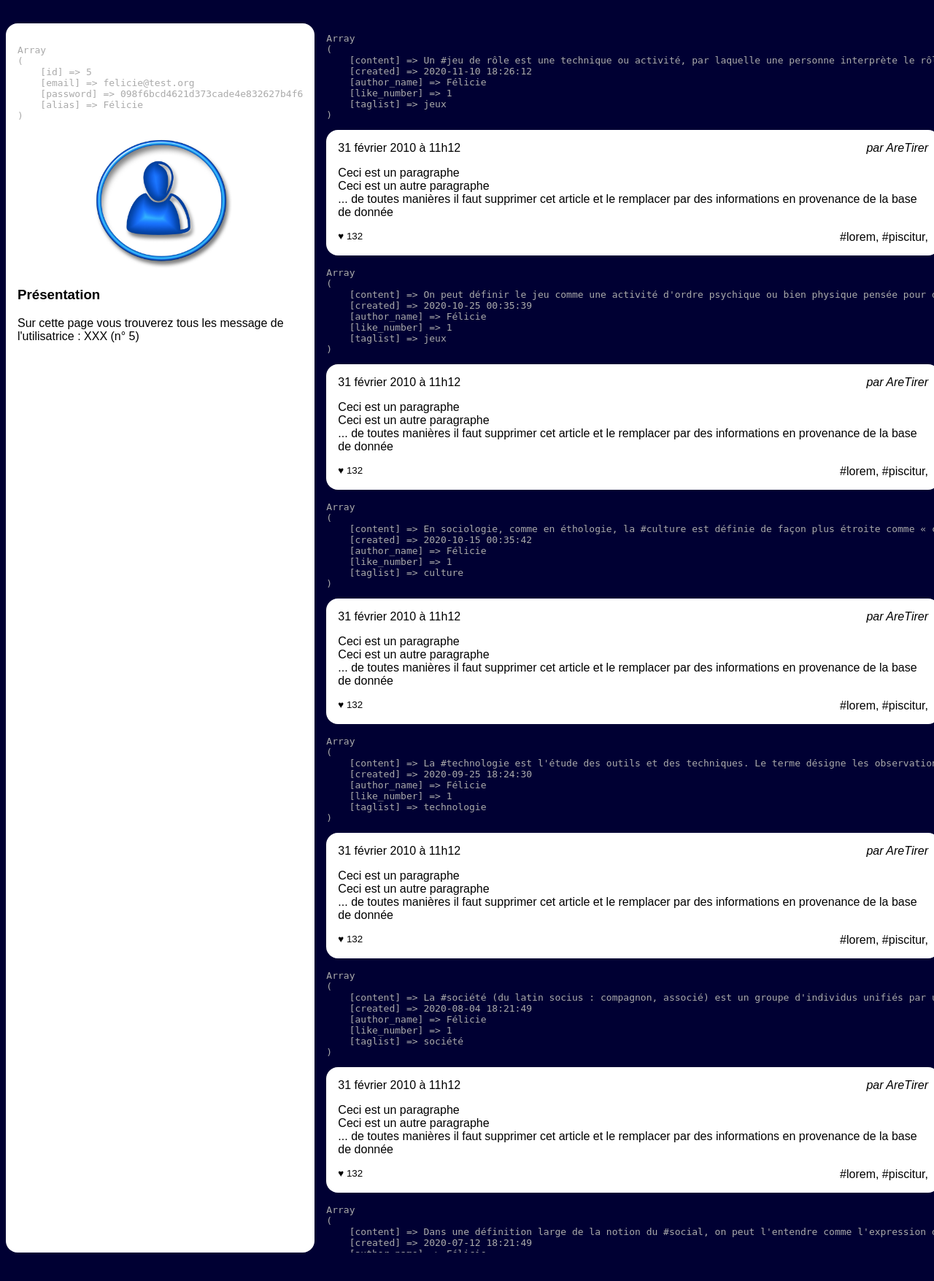
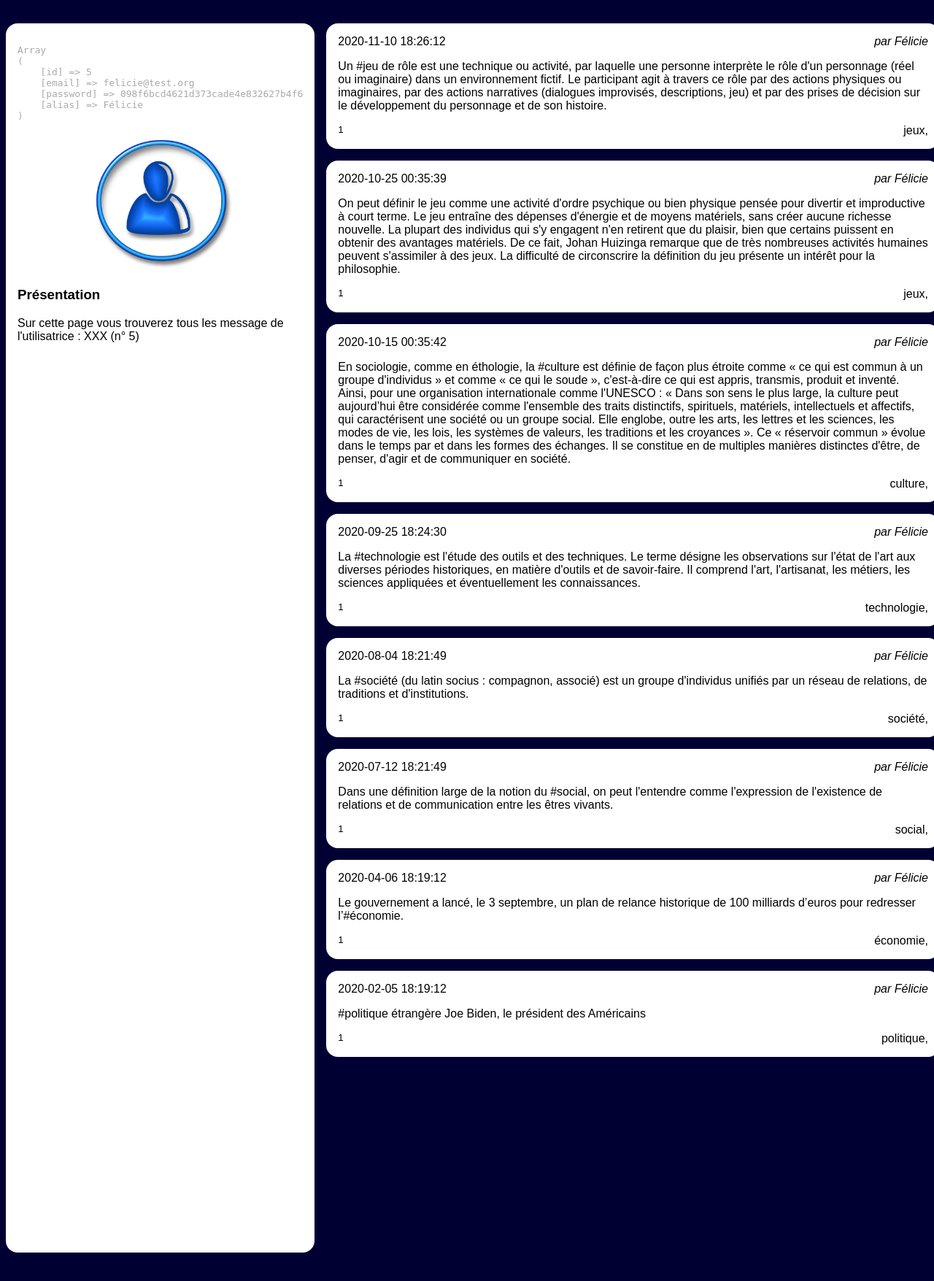
Before and after one commit to Patrice976/socialNetworkPHP, a PHP site: page /wall.php?user_id=5 in a window 1280 px wide. Shown: the part 90-1845 px from the top of the page at 73% size. Run offline with PHP 8.4, Linux system fonts and the light colour scheme; data comes from the database, SQL or seed files in the repository.

Commit message:
dans settings on met en commentaire la ligne qui affiche le tableau + modifications du fichier wall.php

```diff
--- a/Niveau1/settings.php
+++ b/Niveau1/settings.php
@@ -78,7 +78,7 @@
                  * Etape 4: à vous de jouer
                  */
                 //@todo: afficher le résultat de la ligne ci dessous, remplacer les valeurs ci-après puis effacer la ligne ci-dessous
-                echo "<pre>" . print_r($user, 1) . "</pre>";
+                //echo "<pre>" . print_r($user, 1) . "</pre>";
                 ?>
                 <article class='parameters'>
                     <h3>Mes paramètres</h3>
--- a/Niveau1/wall.php
+++ b/Niveau1/wall.php
@@ -91,24 +91,20 @@
                 while ($post = $lesInformations->fetch_assoc())
                 {
 
-                    echo "<pre>" . print_r($post, 1) . "</pre>";
+                    //echo "<pre>" . print_r($post, 1) . "</pre>";
                     ?>
                     <article>
                         <h3>
-                            <time datetime='2020-02-01 11:12:13' >31 février 2010 à 11h12</time>
+                        <time><?php echo $post['created'] ?></time>
                         </h3>
-                        <address>par AreTirer</address>
+                        <address> <?php echo "par ".$post['author_name'] ?></address>
                         <div>
-                            <p>Ceci est un paragraphe</p>
-                            <p>Ceci est un autre paragraphe</p>
-                            <p>... de toutes manières il faut supprimer cet
-                                article et le remplacer par des informations en
-                                provenance de la base de donnée</p>
+                        <p><?php echo $post['content'] ?></p>
                         </div>
                         <footer>
-                            <small>♥ 132</small>
-                            <a href="">#lorem</a>,
-                            <a href="">#piscitur</a>,
+                            <small><?php echo $post['like_number'] ?></small>
+                            <a href=""><?php echo $post['taglist'] ?></a>,
+
                         </footer>
                     </article>
                 <?php } ?>
```
